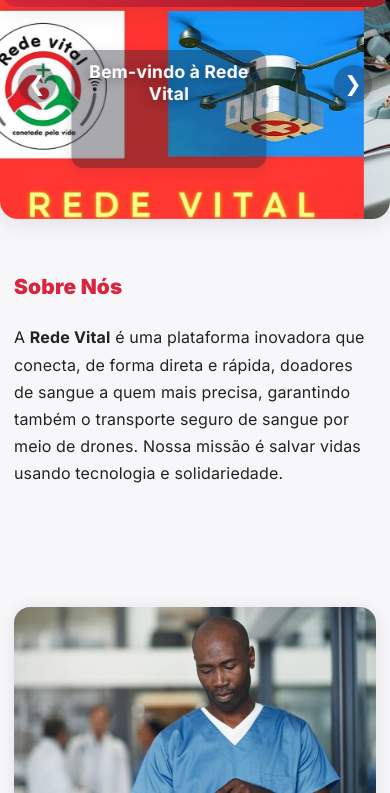
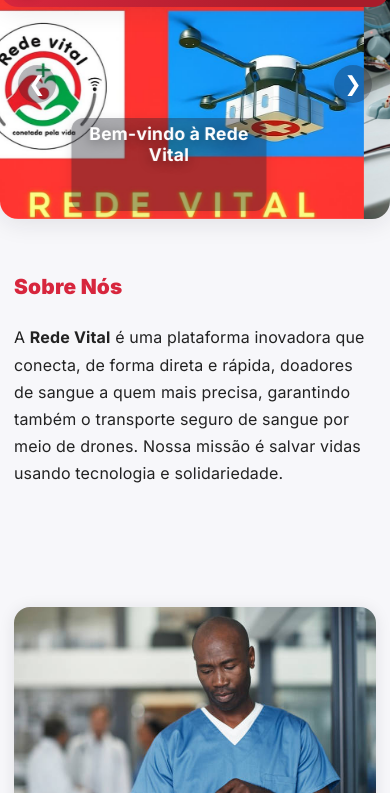
Before and after one commit to Tenshiroab/rede_vital, a plain HTML site: page index.html in a window 390 px wide. Shown: the part 51-844 px from the top of the page. Drawn offline with Linux system fonts and the light colour scheme.

Commit message:
Update style.css

```diff
--- a/css/style.css
+++ b/css/style.css
@@ -419,7 +419,7 @@
 .slide-text {
   position: absolute;
   left: 50%;
-  top: 12vh; /* Ajuste para subir o texto */
+  top: 20vh; /* Ajuste para subir o texto */
   bottom: auto;
   transform: translateX(-50%);
   color: #fff;
@@ -465,7 +465,7 @@
 }
 
 @media (max-width: 600px) {
-  .slide-text { bottom: 6vh; font-size: 1.1rem; padding: 0.7rem 1.1rem; }
+  .slide-text { bottom: 1vh; font-size: 1.1rem; padding: 5px; }
   .slider-btn { width: 38px; height: 38px; font-size: 1.3rem; }
   .slider-container { min-height: 180px; height: 32vh; }
 }
```
